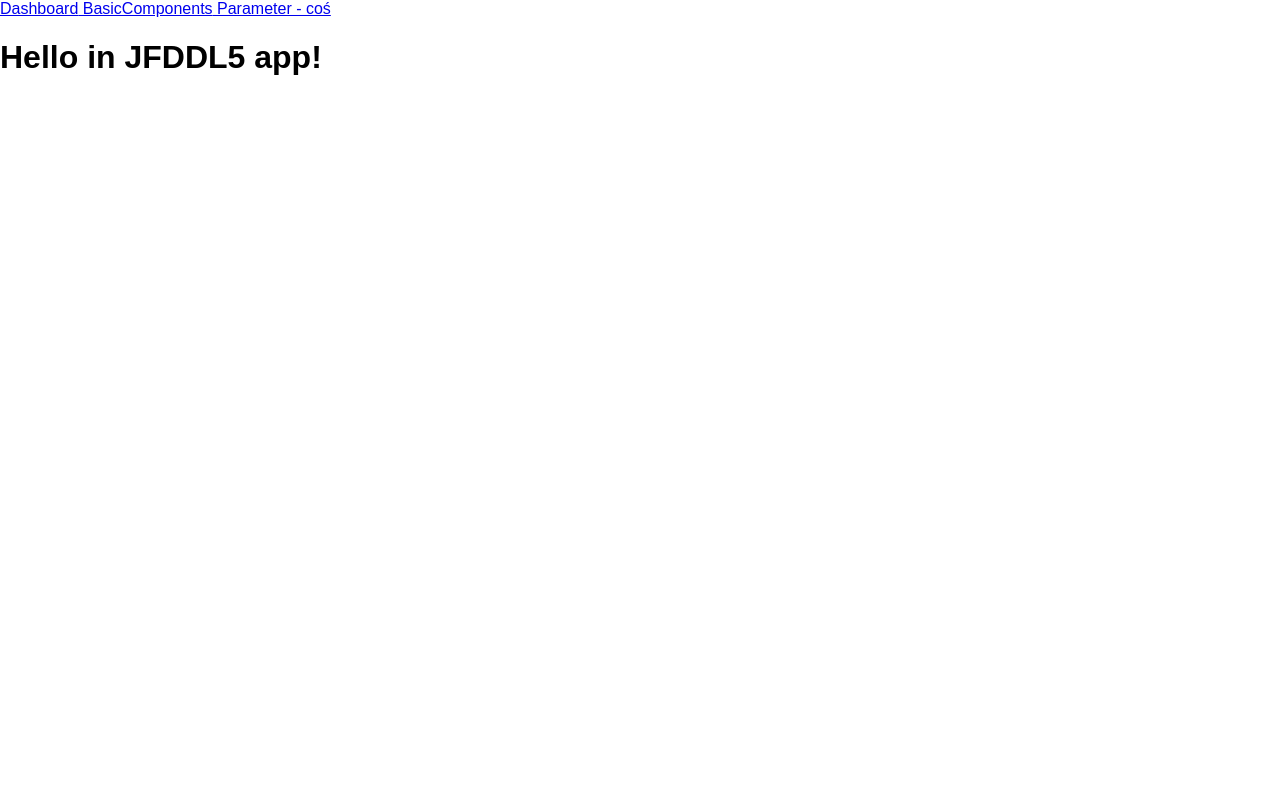
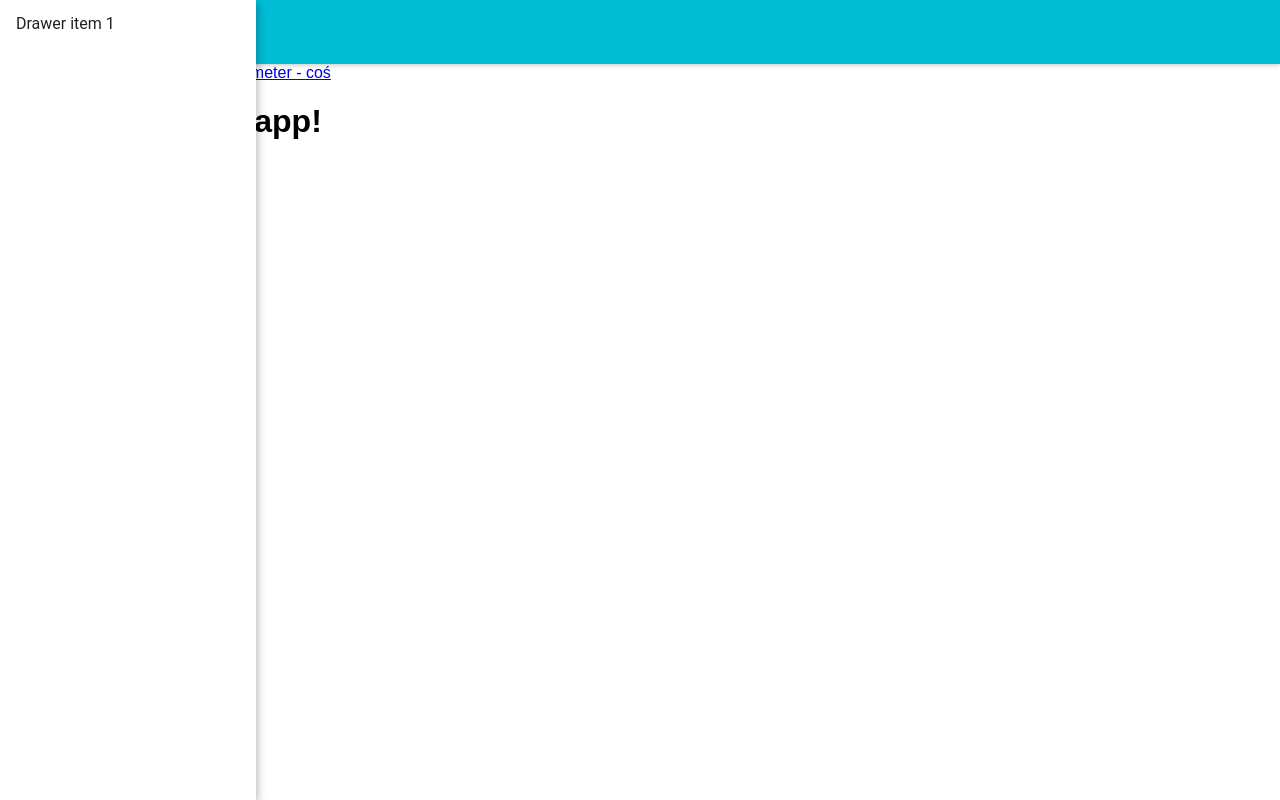
Before and after one commit to JarekZ92/React-workshop, a React (Create React App) app: page / in a window 1280 px wide. Built offline with nearby package versions, Linux system fonts and the light colour scheme.

Commit message:
Drawer added to App

```diff
--- a/src/App.js
+++ b/src/App.js
@@ -1,6 +1,10 @@
 import React from 'react'
 
 import { BrowserRouter as Router, Route, Link } from 'react-router-dom'
+import AppBar from 'material-ui/AppBar'
+import Drawer from 'material-ui/Drawer'
+import MenuItem from 'material-ui/MenuItem'
+
 
 import BasicComponents from './BasicComponents/BasicComponents'
 import Dashboard from './Dashboard'
@@ -10,6 +14,15 @@ const App = () => (
   <div>
     <Router>
       <div>
+        <AppBar
+          title={'JFDDL5 APP'}
+        />
+
+        <Drawer
+          open={true}>
+          <MenuItem>Drawer item 1</MenuItem>
+        </Drawer>
+
         <Link to={'/dashboard'}>Dashboard</Link>
         <Link to={'/basic-componets'}> BasicComponents</Link>
         <Link to={'/passing-parameters/cos'}> Parameter - coś</Link>
```
